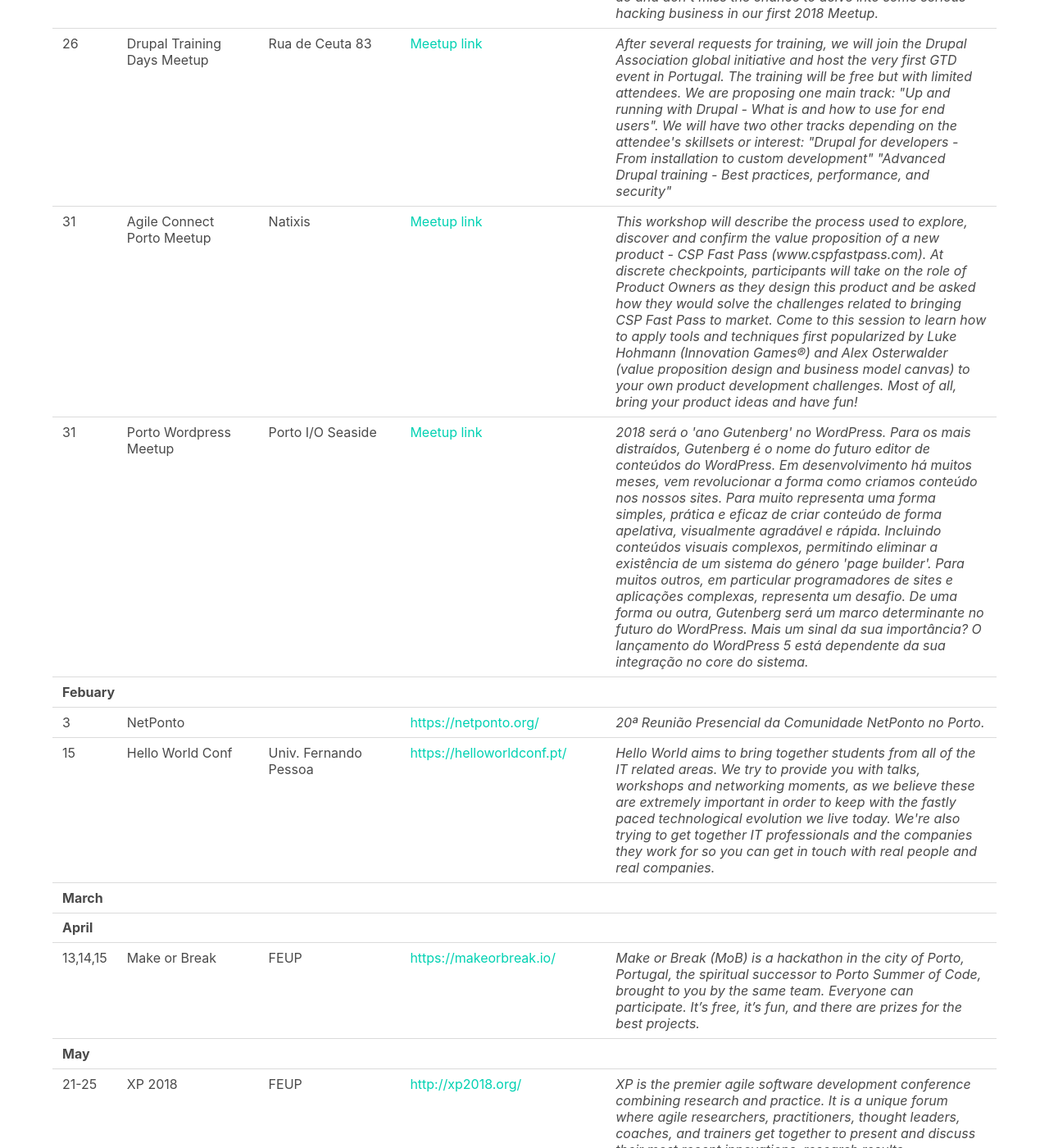
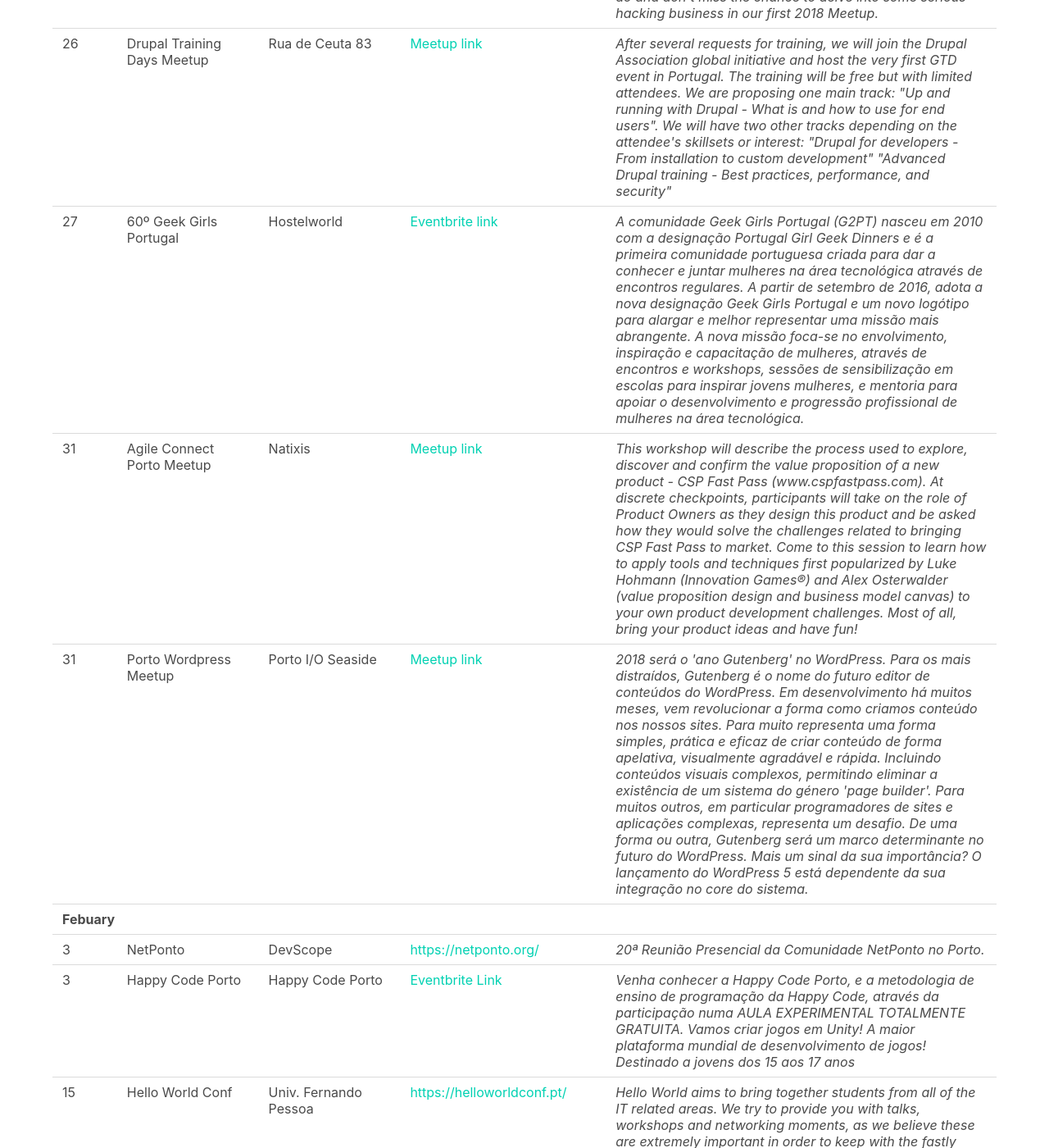
Before and after one commit to DevOpsPorto/devopsporto.github.io, a Jekyll site: the page built from events.html, in a window 1280 px wide and 1400 px high, scrolled down 1509 px. Shown: the whole window at 82% size. Built offline with Jekyll 4.4.1, drawn with Linux system fonts in a browser that asks for light colours.

Commit message:
added events from eventbrite
There are some more there, but not sure if well targeted for this list.

```diff
--- a/events.html
+++ b/events.html
@@ -121,6 +121,18 @@
             </td>
         </tr>
         <tr>
+            <td>27</td>
+            <td width="15%">60º Geek Girls Portugal</td>
+            <td width="15%">Hostelworld</td>
+            <td>
+                <a href="https://www.eventbrite.pt/e/bilhetes-g2pt60-60o-geek-girls-portugal-porto-42337540724" target="_blank">Eventbrite link</a>
+            </td>
+            <td>
+                <i>A comunidade Geek Girls Portugal (G2PT) nasceu em 2010 com a designação Portugal Girl Geek Dinners e é a primeira comunidade portuguesa criada para dar a conhecer e juntar mulheres na área tecnológica através de encontros regulares. A partir de setembro de 2016, adota a nova designação Geek Girls Portugal e um novo logótipo para alargar e melhor representar uma missão mais abrangente.
+                    A nova missão foca-se no envolvimento, inspiração e capacitação de mulheres, através de encontros e workshops, sessões de sensibilização em escolas para inspirar jovens mulheres, e mentoria para apoiar o desenvolvimento e progressão profissional de mulheres na área tecnológica.</i>
+            </td>
+        </tr>
+        <tr>
             <td>31</td>
             <td width="15%">Agile Connect Porto Meetup</td>
             <td width="15%">Natixis</td>
@@ -164,12 +176,24 @@
         <tr>
             <td>3</td>
             <td>NetPonto</td>
-            <td></td>
+            <td>DevScope</td>
             <td>
                 <a href="http://netponto.org/reuniao/20a-reuniao-presencial-da-comunidade-netponto-no-porto/" target="_blank">https://netponto.org/</a>
             </td>
             <td>
                 <i>20ª Reunião Presencial da Comunidade NetPonto no Porto.</i>
+            </td>
+        </tr>
+        <tr>
+            <td>3</td>
+            <td>Happy Code Porto</td>
+            <td>Happy Code Porto</td>
+            <td>
+                <a href="https://www.eventbrite.pt/e/bilhetes-aulas-experimentais-programacao-de-jogos-unity-15-17-anos-41627501979" target="_blank">Eventbrite Link</a>
+            </td>
+            <td>
+                <i>Venha conhecer a Happy Code Porto, e a metodologia de ensino de programação da Happy Code, através da participação numa AULA EXPERIMENTAL TOTALMENTE GRATUITA. Vamos criar jogos em Unity! A maior plataforma mundial de desenvolvimento de jogos!<br/>
+                Destinado a jovens dos 15 aos 17 anos</i>
             </td>
         </tr>
         <tr>
```
